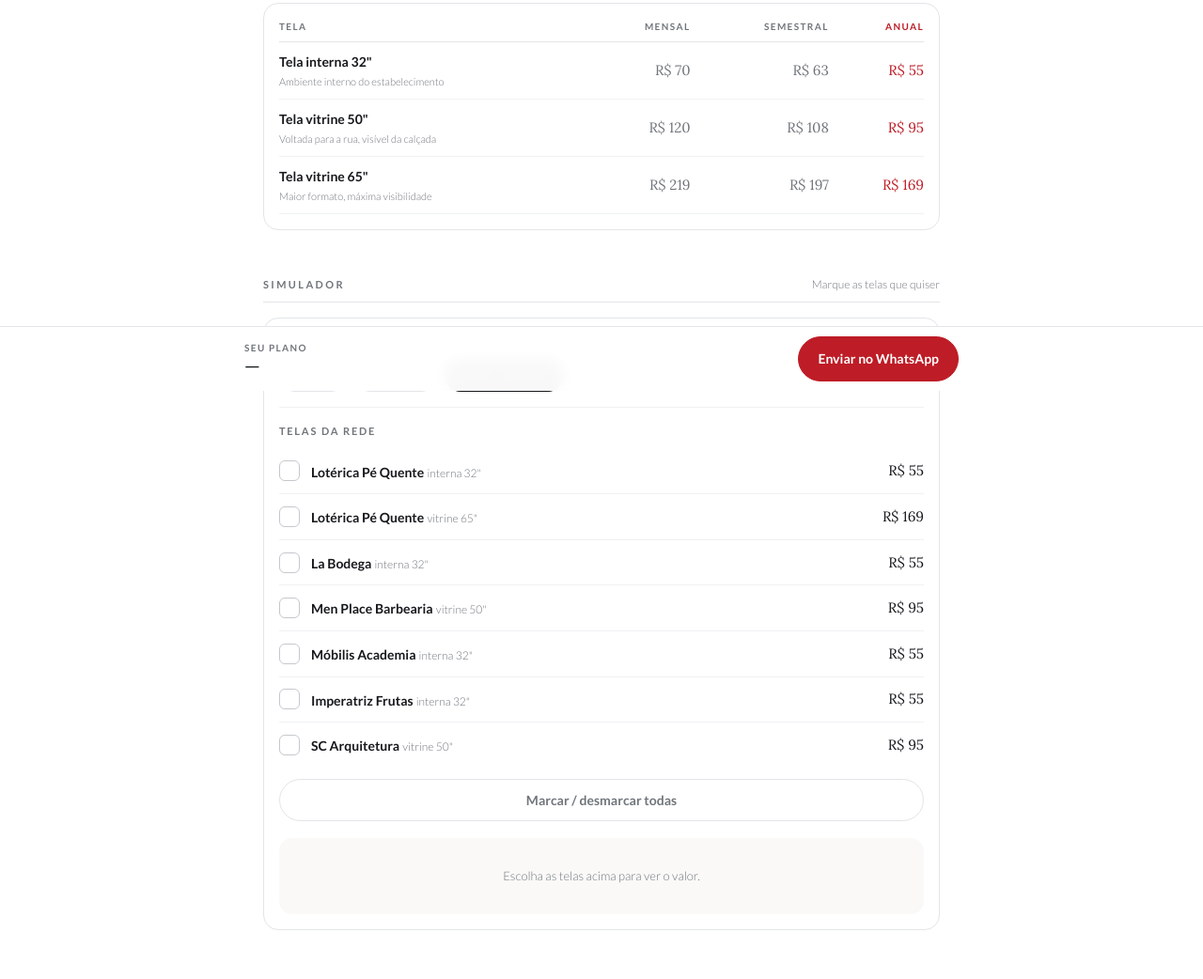
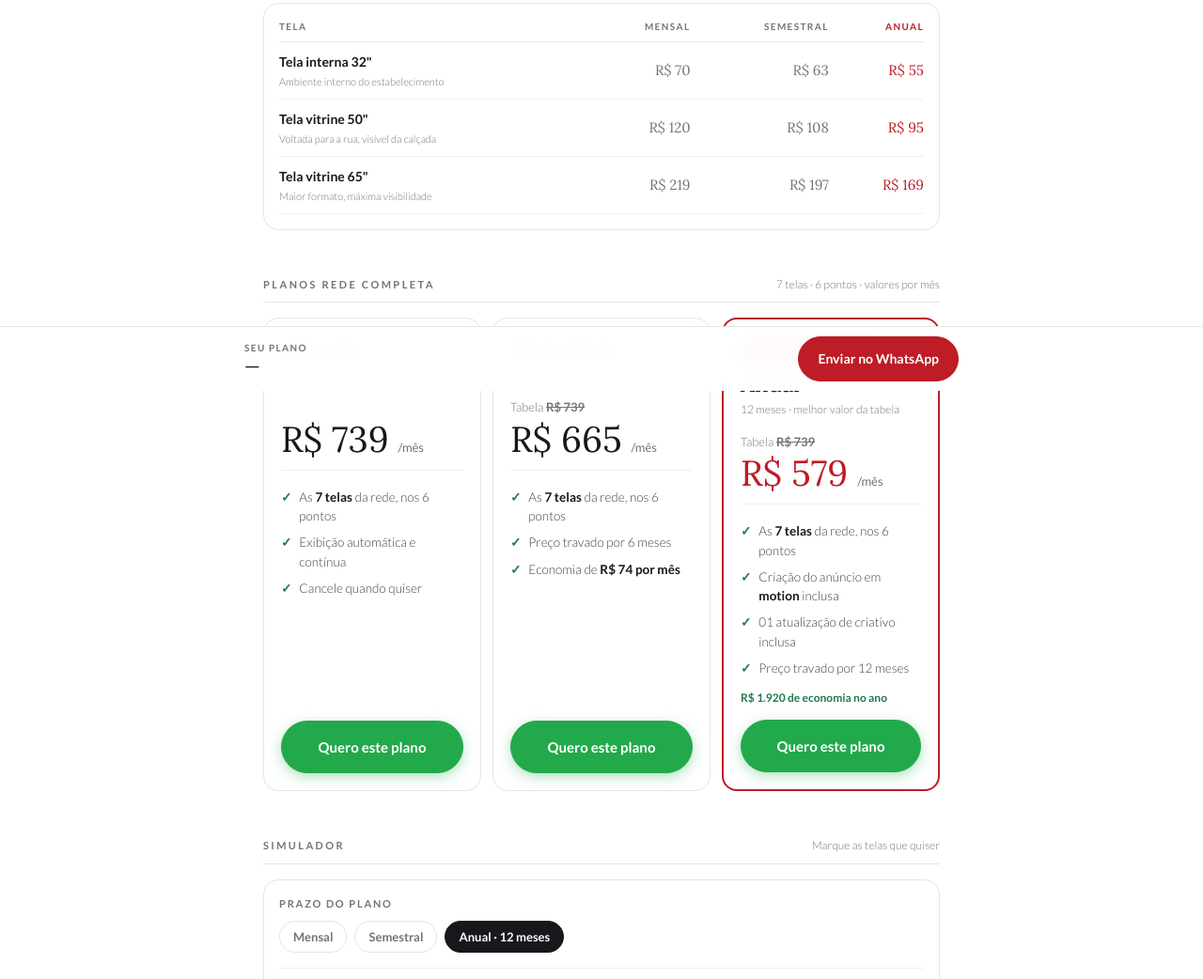
Before and after one commit to useradmin-medlab/portaltche-tv, a plain HTML site: page planos.html in a window 1280 px wide. Shown: the part 384-1426 px from the top of the page at 94% size. Drawn offline with Linux system fonts and the light colour scheme.

Commit message:
3 planos com botão de WhatsApp, texto da academia e da lotérica

```diff
--- a/estilo.css
+++ b/estilo.css
@@ -187,6 +187,36 @@
 .bar .val .n u{ font-family:"Lato",sans-serif; font-size:11px; color:var(--muted); text-decoration:none; }
 .bar .btn{ width:auto; flex:none; padding:12px 20px; }
 
+/* ---------- 3 planos ---------- */
+.planos3{ display:grid; grid-template-columns:1fr; gap:12px; margin-top:16px; }
+.pl{ border:1px solid var(--line); border-radius:16px; padding:20px 18px 18px;
+     display:flex; flex-direction:column; background:#fff; }
+.pl.hi{ border:2px solid var(--red); }
+.pl .badge{ align-self:flex-start; background:var(--red); color:#fff; font-size:11px;
+  letter-spacing:.1em; text-transform:uppercase; font-weight:700;
+  padding:4px 11px; border-radius:999px; margin-bottom:10px; }
+.pl .nm{ font-family:"Lora",Georgia,serif; font-size:24px; line-height:1.1; }
+.pl .sb{ font-size:12px; color:var(--muted); font-weight:300; margin-top:4px; }
+.pl .anc{ font-size:13px; color:var(--muted); font-weight:300; margin-top:14px; }
+.pl .anc s{ font-weight:700; }
+.pl .now{ font-family:"Lora",Georgia,serif; font-size:38px; line-height:1;
+  margin-top:4px; }
+.pl.hi .now{ color:var(--red); }
+.pl .now u{ font-family:"Lato",sans-serif; font-size:13px; color:var(--muted);
+  text-decoration:none; }
+.pl ul{ list-style:none; margin-top:14px; padding-top:14px;
+  border-top:1px solid var(--hair); flex:1; }
+.pl li{ font-size:13.5px; line-height:1.5; padding:4px 0; display:flex; gap:8px;
+  color:#3c4046; font-weight:300; }
+.pl li b{ font-weight:700; color:var(--ink); }
+.pl li .ck{ color:var(--green); font-weight:700; flex:none; }
+.pl .eco{ font-size:12px; color:var(--green); font-weight:700; margin-top:8px; }
+.btn.zap{ margin-top:14px; background:#22a94b; border-color:#22a94b; color:#fff;
+  font-size:15px; padding:15px 20px;
+  box-shadow:0 4px 14px rgba(34,169,75,.35); }
+.btn.zap:hover{ background:#1d9440; border-color:#1d9440; }
+@media (min-width:720px){ .planos3{ grid-template-columns:repeat(3,1fr); } }
+
 /* ---------- rodapé ---------- */
 footer{ margin-top:40px; border-top:1px solid var(--line); padding:22px 0 30px; }
 footer .brand{ font-family:"Lora",Georgia,serif; font-size:17px; }
--- a/planos.html
+++ b/planos.html
@@ -42,6 +42,14 @@
     <div class="sim" style="margin-top:14px;">
       <table style="width:100%;border-collapse:collapse" id="tabtipos"></table>
     </div>
+  </section>
+
+  <section>
+    <div class="sechead">
+      <div class="secttl">Planos rede completa</div>
+      <div class="sub">7 telas · 6 pontos · valores por mês</div>
+    </div>
+    <div class="planos3" id="planos3"></div>
   </section>
 
   <section id="simulador">
@@ -148,6 +156,51 @@
             + (p.destaque ? 'color:var(--red)' : 'color:var(--muted)') + '">' + brl(t[p.id]) + '</td>').join('')
         + '</tr>').join('');
 
+  (function(){
+    const r = calcular(TODAS_TELAS.map(t => t.id));
+    const zap = txt => linkWhats(txt);
+    document.getElementById("planos3").innerHTML = `
+      <article class="pl">
+        <div class="nm">Mensal</div>
+        <div class="sb">Sem contrato · renovação livre</div>
+        <div class="anc">&nbsp;</div>
+        <div class="now">${brl(r.mensal)} <u>/mês</u></div>
+        <ul>
+          <li><span class="ck">✓</span><span>As <b>7 telas</b> da rede, nos 6 pontos</span></li>
+          <li><span class="ck">✓</span><span>Exibição automática e contínua</span></li>
+          <li><span class="ck">✓</span><span>Cancele quando quiser</span></li>
+        </ul>
+        <a class="btn zap" href="${zap('Olá! Quero contratar o plano Mensal da rede completa (' + brl(r.mensal) + '/mês).')}">Quero este plano</a>
+      </article>
+      <article class="pl">
+        <div class="nm">Semestral</div>
+        <div class="sb">6 meses · preço travado</div>
+        <div class="anc">Tabela <s>${brl(r.mensal)}</s></div>
+        <div class="now">${brl(r.semestral)} <u>/mês</u></div>
+        <ul>
+          <li><span class="ck">✓</span><span>As <b>7 telas</b> da rede, nos 6 pontos</span></li>
+          <li><span class="ck">✓</span><span>Preço travado por 6 meses</span></li>
+          <li><span class="ck">✓</span><span>Economia de <b>${brl(r.mensal - r.semestral)} por mês</b></span></li>
+        </ul>
+        <a class="btn zap" href="${zap('Olá! Quero contratar o plano Semestral da rede completa (' + brl(r.semestral) + '/mês).')}">Quero este plano</a>
+      </article>
+      <article class="pl hi">
+        <span class="badge">Mais contratado</span>
+        <div class="nm">Anual</div>
+        <div class="sb">12 meses · melhor valor da tabela</div>
+        <div class="anc">Tabela <s>${brl(r.mensal)}</s></div>
+        <div class="now">${brl(r.anual)} <u>/mês</u></div>
+        <ul>
+          <li><span class="ck">✓</span><span>As <b>7 telas</b> da rede, nos 6 pontos</span></li>
+          <li><span class="ck">✓</span><span>Criação do anúncio em <b>motion</b> inclusa</span></li>
+          <li><span class="ck">✓</span><span>01 atualização de criativo inclusa</span></li>
+          <li><span class="ck">✓</span><span>Preço travado por 12 meses</span></li>
+        </ul>
+        <div class="eco">${brl(r.economiaAno)} de economia no ano</div>
+        <a class="btn zap" href="${zap('Olá! Quero contratar o plano Anual da rede completa (' + brl(r.anual) + '/mês).')}">Quero este plano</a>
+      </article>`;
+  })();
+
   montarSimulador();
   montarCombos();
   montarRodape();
```
Also changed, not shown: index.html (+1 -1 lines).
